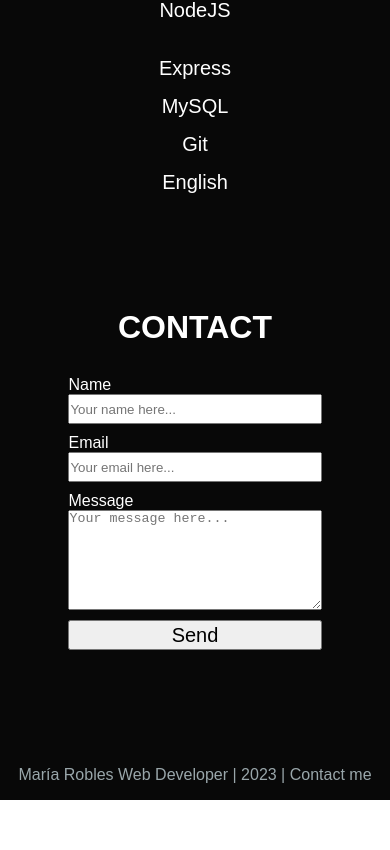
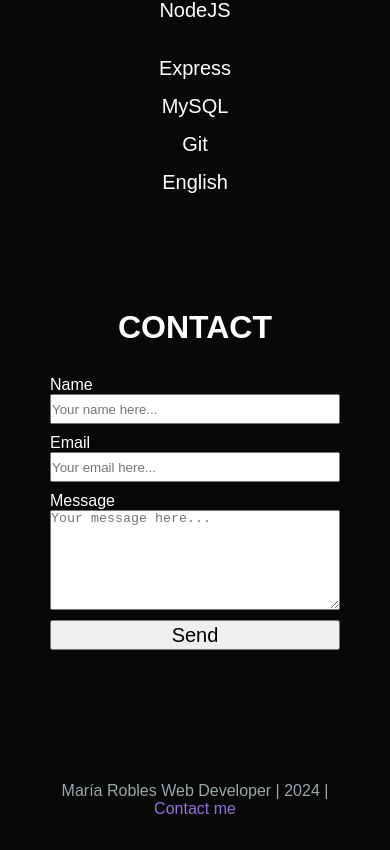
Before and after one commit to MariaRipley/maria-ripley-portfolio, a React (Vite) app: page /about in a window 390 px wide. Shown: the part 1593-2443 px from the top of the page. Before the commit the page ends 2393 px from the top, so only its background shows below. Built offline with nearby package versions, Linux system fonts and the light colour scheme; a web font is replaced by a local one.

Commit message:
Fix portfolio desktop version and footer mobile version

```diff
--- a/src/components/Footer.jsx
+++ b/src/components/Footer.jsx
@@ -5,7 +5,10 @@ function Footer() {
   return (
     <div className="footer">
       <p className="footer__info">
-        María Robles Web Developer | 2023 | Contact me
+        María Robles Web Developer | 2024 |{" "}
+        <a className="footer__info footer__info--link" href="">
+          Contact me
+        </a>
       </p>
     </div>
   );
--- a/src/styles/Footer.scss
+++ b/src/styles/Footer.scss
@@ -1,4 +1,4 @@
-@use './Variables';
+@use "./Variables";
 
 .footer {
   background-color: Variables.$bg-color;
@@ -7,8 +7,15 @@
   height: 50px;
   justify-content: center;
   align-items: center;
+  padding: 50px;
 
   &__info {
+    text-decoration: none;
     color: Variables.$light-white;
+
+    &--link {
+      cursor: pointer;
+      color: Variables.$light-purple;
+    }
   }
 }
--- a/src/styles/Portfolio.scss
+++ b/src/styles/Portfolio.scss
@@ -19,5 +19,8 @@
   &__title {
     margin-bottom: 20px;
     color: white;
+    @media screen and (min-width: 768px) {
+      display: none;
+    }
   }
 }
```
